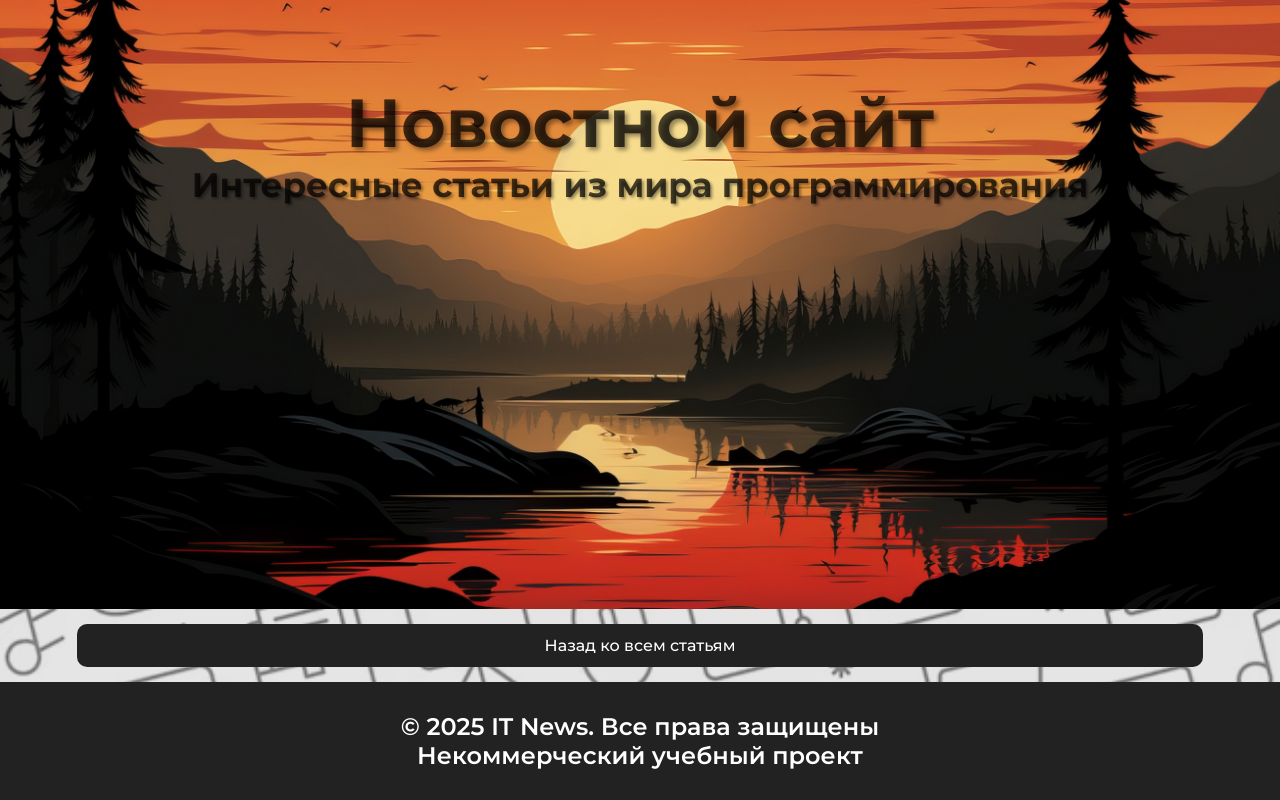
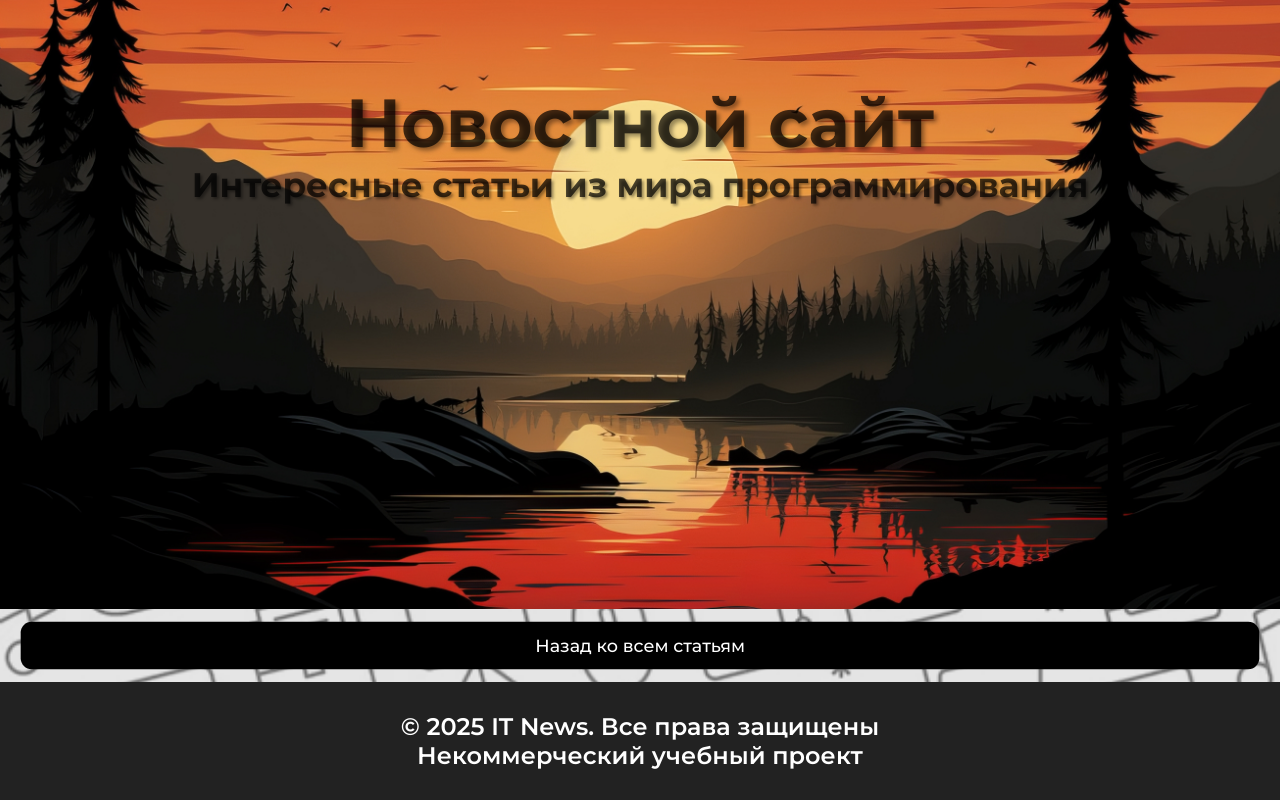
Before and after one commit to NayOneYT/it-news, a Vue app in the folder public/: page /articles/1 in a window 1280 px wide. In both pictures the pointer is over the button "Назад ко всем статьям". Shown: the part 191-991 px from the top of the page. Built offline with nearby package versions, Linux system fonts and the light colour scheme; no server answers; the HTML template or start-up script is replaced by a standard one.

Commit message:
Fix hover effect on default article details page

```diff
--- a/public/src/components/ArticleDetails.vue
+++ b/public/src/components/ArticleDetails.vue
@@ -102,7 +102,7 @@ button {
   transition: all 300ms ease;
 }
 
-#articleContent button:hover {
+.stickyContainer button:hover {
   transform: scale(1.1);
   background-color: #000000;
 }
```
